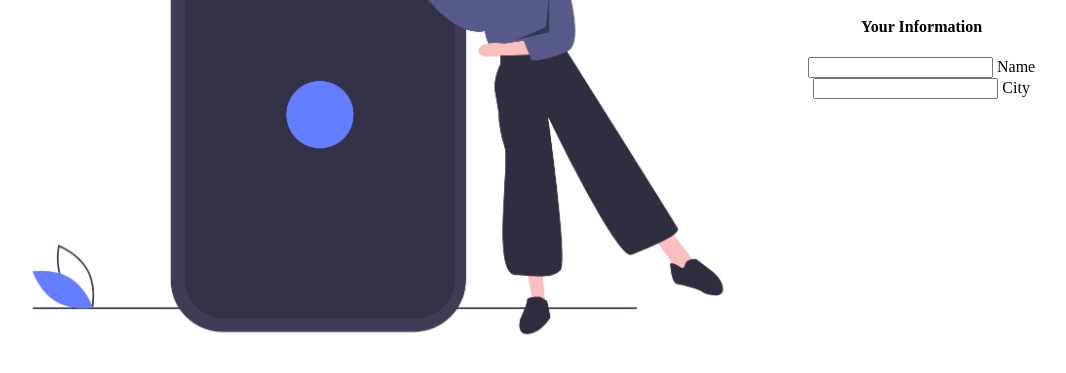
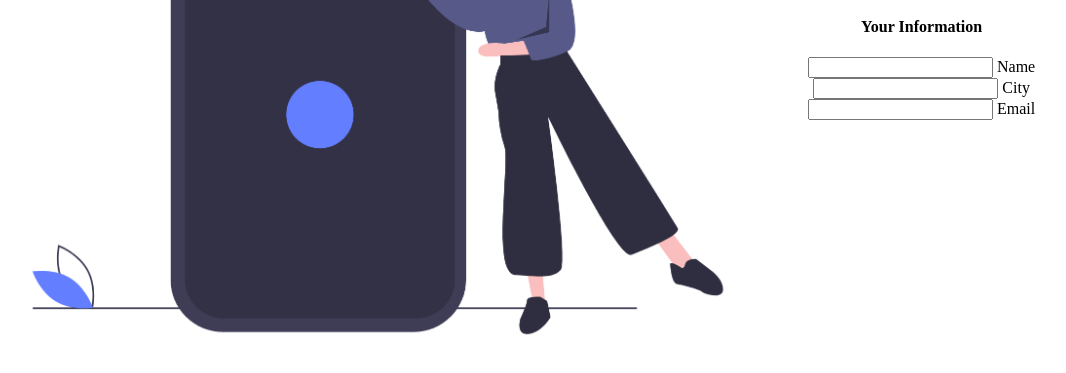
Before and after one commit to lohkaixuan2011/web-dev, a plain HTML site: page Meeting 14/Contact page/contact.html in a window 1280 px wide. Shown: the part 323-696 px from the top of the page, without its empty margins (30-1096 px from the left). Drawn offline with Linux system fonts and the light colour scheme.

Commit message:
added input email column

```diff
--- a/Meeting 14/Contact page/contact.html
+++ b/Meeting 14/Contact page/contact.html
@@ -43,6 +43,16 @@
                         </div>
                     </div>
 
+                    <!-- Input Email Column -->
+                    <div class="input-container">
+                        <div class="icon">
+                            <i class="far fa-envelope-open"></i>
+                        </div>
+                        <div class="form-input">
+                            <input class="input-item" type="text" name="email" id="email" placeholder="">
+                            <label for="email" class="form-label">Email</label>
+                        </div>
+                    </div>
                 </div>
             </form>
         </div>
```
